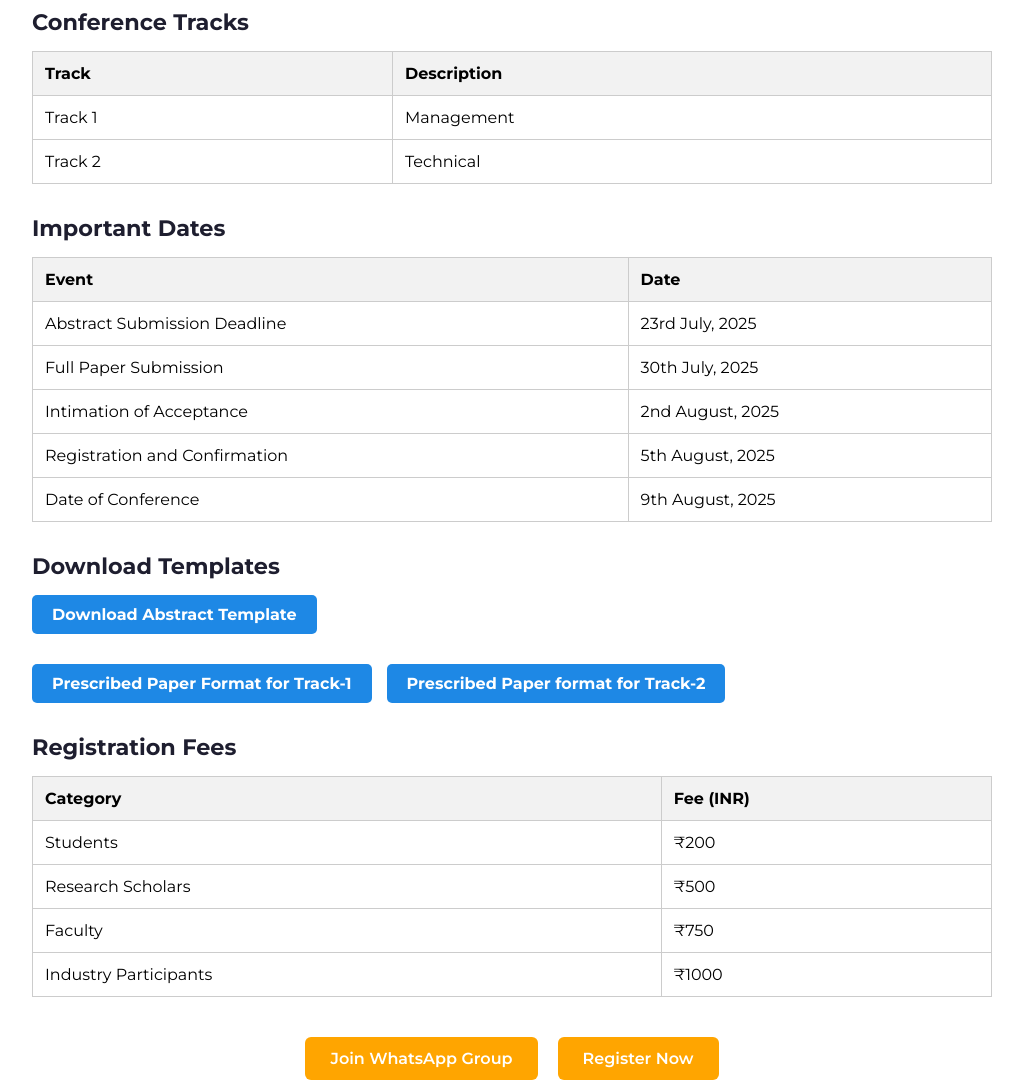
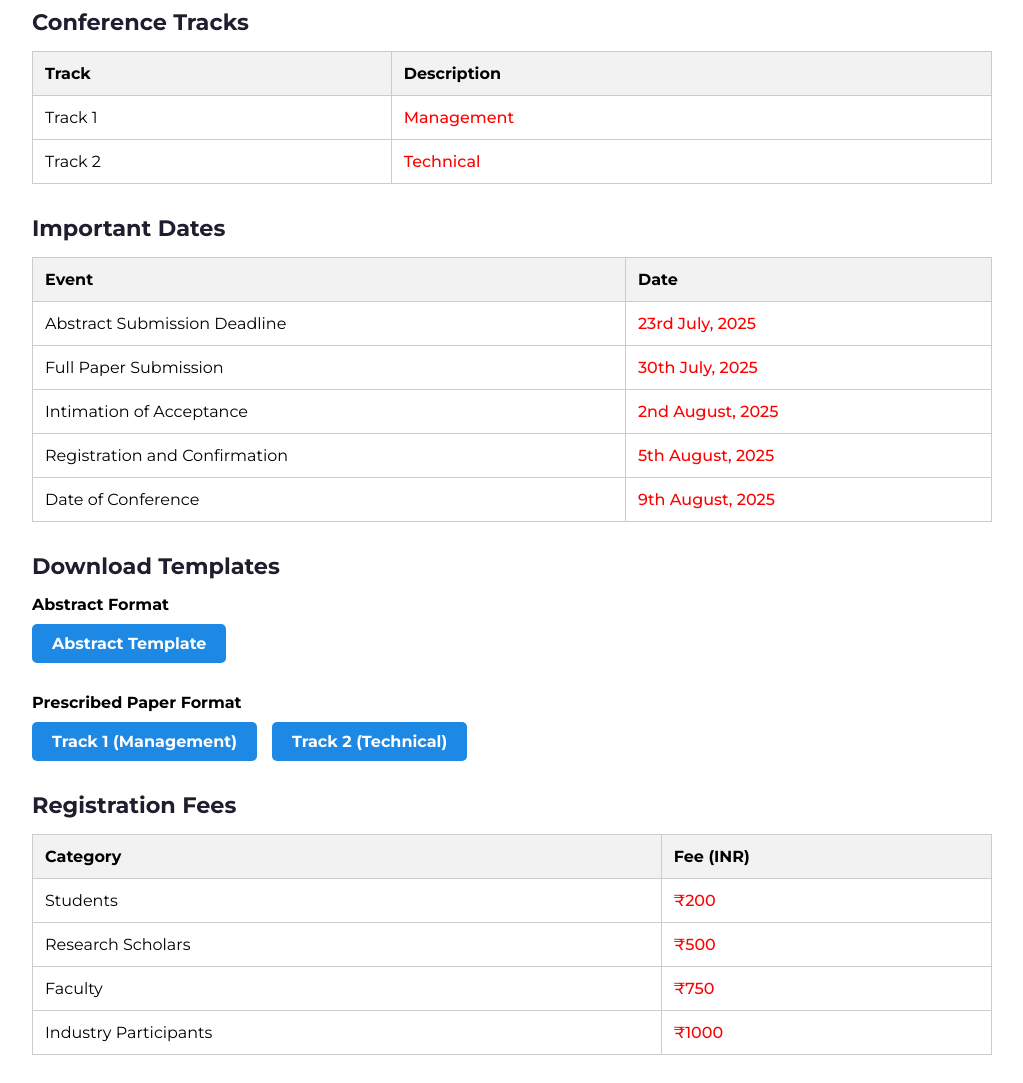
Before and after one commit to Anirudhabg/drishti-2025, a plain HTML site: page author-information.html in a window 1280 px wide. Shown: the part 620-1703 px from the top of the page, without its empty margins (128-1151 px from the left). Drawn offline with Linux system fonts and the light colour scheme; a web font is replaced by a local one.

Commit message:
Finalised yet not finalised

```diff
--- a/author-information.html
+++ b/author-information.html
@@ -81,11 +81,11 @@
             </tr>
             <tr>
                 <td>Track 1</td>
-                <td>Management</td>
+                <td style="font-weight: 500; color: red;">Management</td>
             </tr>
             <tr>
                 <td>Track 2</td>
-                <td>Technical</td>
+                <td style="font-weight: 500; color: red;">Technical</td>
             </tr>
         </table>
 
@@ -99,36 +99,37 @@
             </tr>
             <tr>
                 <td>Abstract Submission Deadline</td>
-                <td>23rd July, 2025</td>
+                <td style="font-weight: 500; color: red;">23rd July, 2025</td>
             </tr>
             <tr>
                 <td>Full Paper Submission</td>
-                <td>30th July, 2025</td>
+                <td style="font-weight: 500; color: red;">30th July, 2025</td>
             </tr>
             <tr>
                 <td>Intimation of Acceptance</td>
-                <td>2nd August, 2025</td>
+                <td style="font-weight: 500; color: red;">2nd August, 2025</td>
             </tr>
             <tr>
                 <td>Registration and Confirmation</td>
-                <td>5th August, 2025</td>
+                <td style="font-weight: 500; color: red;">5th August, 2025</td>
             </tr>
             <tr>
                 <td>Date of Conference</td>
-                <td>9th August, 2025</td>
+                <td style="font-weight: 500; color: red;">9th August, 2025</td>
             </tr>
         </table>
 
         <!-- Template Downloads -->
         <h3>Download Templates</h3>
+        <h4 style="margin-bottom: 10px;">Abstract Format</h4>
         <div class="download-buttons">
-            <a href="assets/word/Abstract_Format.docx" download class="template-btn">Download Abstract Template</a>
+            <a href="assets/word/Abstract_Format.docx" download class="template-btn">Abstract Template</a>
         </div>
+
+        <h4 style="margin-bottom: 10px;">Prescribed Paper Format</h4>
         <div class="download-buttons">
-            <a href="assets/word/Track1_Paper_Template.doc" download class="template-btn" target="_blank">Prescribed
-                Paper Format for Track-1</a>
-            <a href="assets/word/Track2_Paper_template.doc" download class="template-btn" target="_blank">Prescribed
-                Paper format for Track-2 </a>
+            <a href="assets/word/Track1_Paper_Template.doc" download class="template-btn" target="_blank">Track 1 (Management)</a>
+            <a href="assets/word/Track2_Paper_template.doc" download class="template-btn" target="_blank">Track 2 (Technical) </a>
         </div>
 
         <!-- Registration Fee Table -->
@@ -140,19 +141,19 @@
             </tr>
             <tr>
                 <td>Students</td>
-                <td>₹200</td>
+                <td style="font-weight: 500; color: red;">₹200</td>
             </tr>
             <tr>
                 <td>Research Scholars</td>
-                <td>₹500</td>
+                <td style="font-weight: 500; color: red;">₹500</td>
             </tr>
             <tr>
                 <td>Faculty</td>
-                <td>₹750</td>
+                <td style="font-weight: 500; color: red;">₹750</td>
             </tr>
             <tr>
                 <td>Industry Participants</td>
-                <td>₹1000</td>
+                <td style="font-weight: 500; color: red;">₹1000</td>
             </tr>
         </table>
 
@@ -177,7 +178,7 @@
                 <p><strong>IFSC Code:</strong> CNRB0008613</p>
             </div>
             <div class="qr-code">
-                <img src="assets/userProfile/1.jpg" alt="QR Code for Payment">
+                <img src="assets/Pay/pay.jpg" alt="QR Code for Payment">
             </div>
         </div>
     </section>
@@ -199,8 +200,8 @@
         <div class="footer-right">
             <h4>Previous Proceedings</h4>
             <ul>
-                <li><a href="assets/pdfs/Drishti_2025.pdf" target="_blank">Drishti 2024</a></li>
-                <li><a href="assets/pdfs/Drishti_2025.pdf" target="_blank">Drishti 2023</a></li>
+                <li><a href="assets/pdfs/Proceedings_Drishti_2024.pdf" target="_blank">Drishti 2024</a></li>
+                <li><a href="assets/pdfs/Proceedings_Drishti_2023.pdf" target="_blank">Drishti 2023</a></li>
             </ul>
         </div>
     </footer>
--- a/styles.css
+++ b/styles.css
@@ -142,7 +142,7 @@ h2 {
 }
 
 .organized {
-    font-size: 1.6rem;
+    font-size: 1.4rem;
     line-height: 1.6;
     font-weight: 500;
 }
@@ -150,7 +150,7 @@ h2 {
 /* Mandala Positioning */
 .mandala {
     position: absolute;
-    opacity: 0.2;
+    opacity: 0.15;
     z-index: 1;
     pointer-events: none;
 }
```
Also changed, not shown: contact.html (+2 -2 lines), index.html (+11 -3 lines), organizing-committee.html (+3 -3 lines), schedule.html (+3 -3 lines), speaker.html (+3 -3 lines), assets/Pay/pay.jpg (added), assets/userProfile/mary.jpeg (added), 2 other files.
